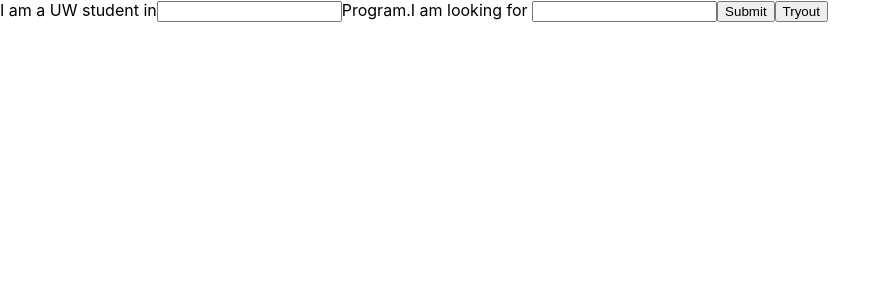
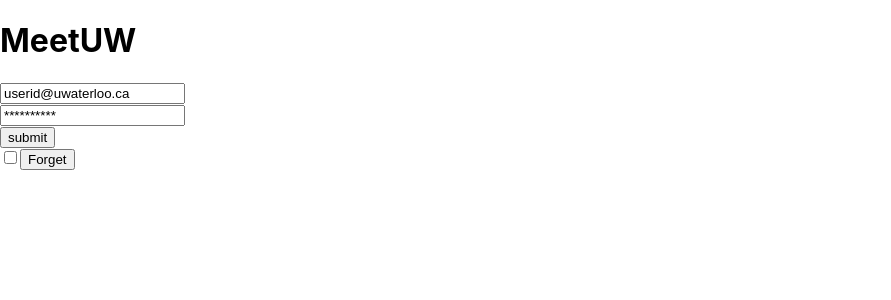
Before and after one commit to DanDanMian/meetuw, a React (Create React App) app in the folder client/: page / in a window 1280 px wide. Shown: the top 300 px of the page, without its empty margins (0-891 px from the left). Built offline with nearby package versions, Linux system fonts and the light colour scheme.

Commit message:
add login page

```diff
--- a/client/package.json
+++ b/client/package.json
@@ -4,6 +4,7 @@
   "private": true,
   "dependencies": {
     "react": "^16.6.3",
+    "react-color": "^2.14.1",
     "react-dom": "^16.6.3",
     "react-scripts": "2.1.1"
   },
@@ -22,5 +23,5 @@
     "not ie <= 11",
     "not op_mini all"
   ],
-  "proxy":"http://localhost:3000"
+  "proxy": "http://localhost:3000"
 }
--- a/client/src/Login.js
+++ b/client/src/Login.js
@@ -0,0 +1,58 @@
+import React, { Component } from 'react';
+
+class Login extends Component {
+
+    constructor(props){
+        super(props);
+
+        this.state = {
+            email:'userid@uwaterloo.ca',
+            password:'**********',
+            submitted: false,
+            keepSignIn: false,
+            error: ''
+        };
+        this.handleChange = this.handleChange.bind(this);
+        this.handleSubmit = this.handleSubmit.bind(this);
+    }
+    handleChange(event){
+      const target = event.target;
+      const value = target.type ==='checkbox' ? target.check : target.value;
+      const name = target.name;
+      this.setState({[name]:value});
+    }
+    handleSubmit(event){
+      event.preventDefault();
+      this.setStatet({submitted: true});
+      //process input data here
+    }
+    render() {
+      return (
+        <div>
+            <h1 classname="name">MeetUW</h1>
+            <form name="login" onSubmit={this.handleSubmit}>
+                <div classname="email">
+                    <input type="text" value={this.state.email}
+                    onChange={this.handleChange} />
+                </div>
+
+                <div classname="password">
+                    <input type="text" value={this.state.password}
+                    onChange={this.handleChange} />
+                </div>
+                <div>
+                    < input type="submit" value="submit" />
+                </div>
+                <div>
+                    <input name="keepSignIn" type="checkbox" value="keep me sign in"
+                    checked={this.state.keepSignIn}
+                    onChange={this.handleChange}/>
+                    <input type="submit" value="Forget"/>
+                </div>
+            </form>
+        </div>
+        );
+    }
+}
+
+export default Login;
--- a/client/src/index.js
+++ b/client/src/index.js
@@ -2,9 +2,10 @@
 import ReactDOM from 'react-dom';
 import './index.css';
 import App from './App';
+import Login from './Login';
 import * as serviceWorker from './serviceWorker';
 
-ReactDOM.render(<App />, document.getElementById('root'));
+ReactDOM.render(<Login />, document.getElementById('root'));
 
 // If you want your app to work offline and load faster, you can change
 // unregister() to register() below. Note this comes with some pitfalls.
```
Also changed, not shown: 1 other file (tests, documents, lock files or other folders).
